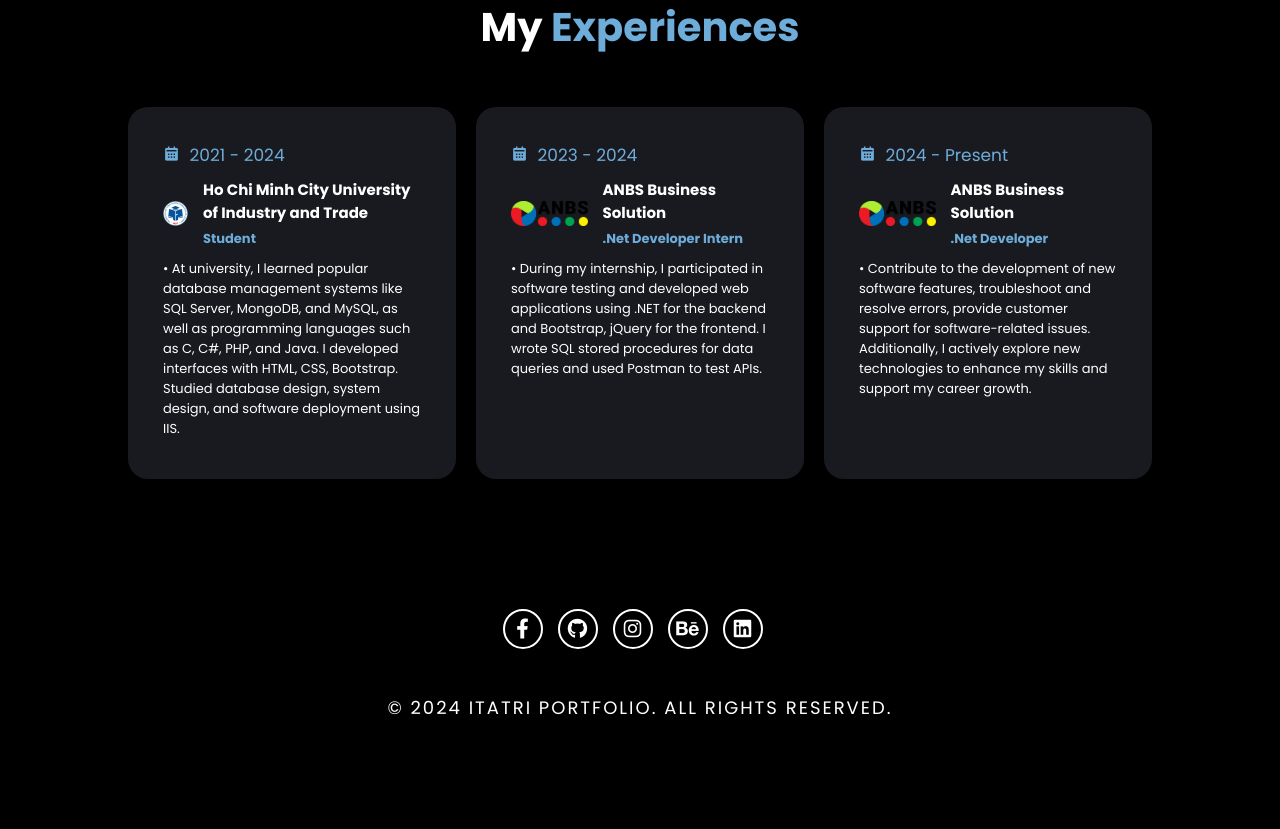
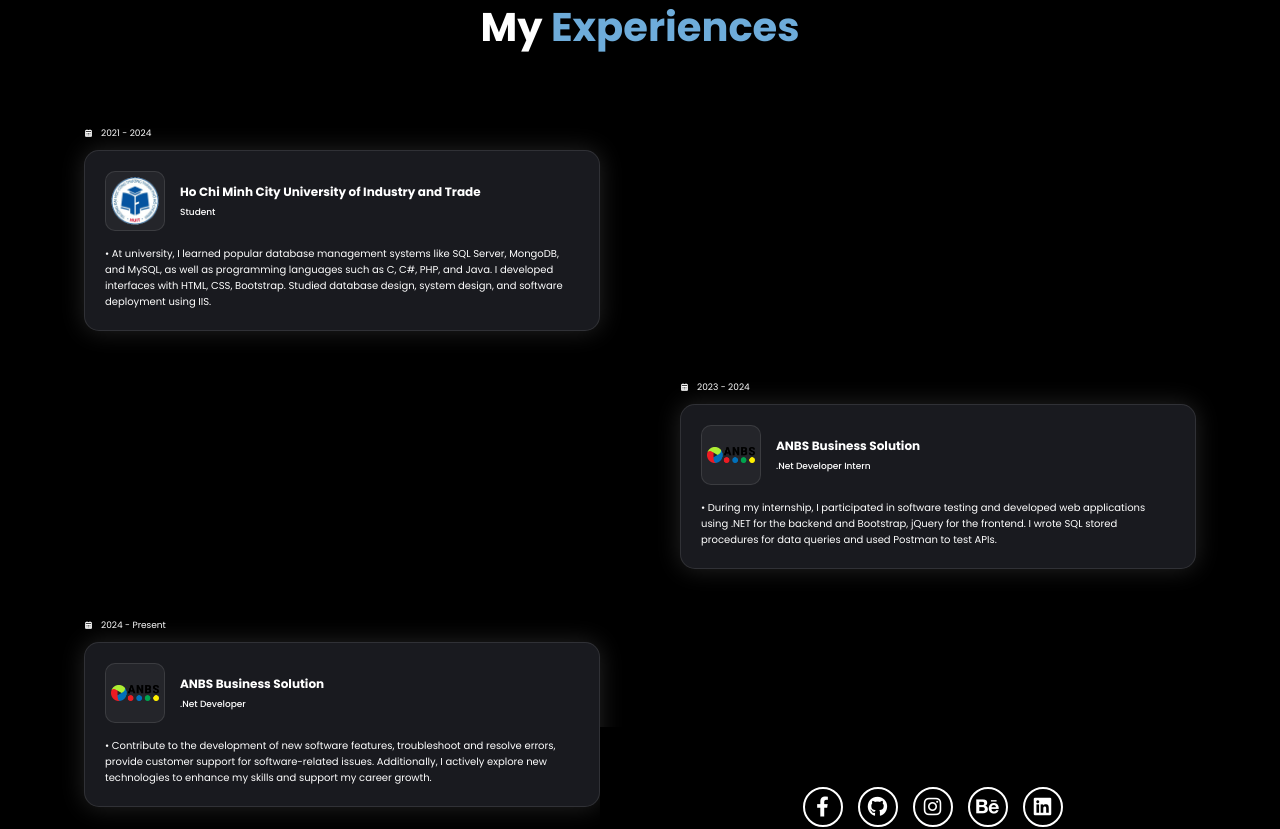
Before and after one commit to Itatri/portfo-itatri-zero, an Angular app: page / in a window 1280 px wide. Shown: the part 1640-2469 px from the top of the page. Before the commit the page ends 2406 px from the top, so only its background shows below. Built offline with nearby package versions, Linux system fonts and the light colour scheme.

Commit message:
Update FE Expe

```diff
--- a/src/app/experiences/experiences.component.css
+++ b/src/app/experiences/experiences.component.css
@@ -1,88 +1,167 @@
 /* CSS Experiences page */
-
 .experiences {
-    min-height: 50vh;
-    padding: 70px 10%;
-    perspective: 1000px;
-    display: flex;
-    flex-direction: column;
-    align-items: center;
-    width: 100%;
-    overflow: hidden;
+  min-height: 100vh;
+  padding: 70px 5%;
+  position: relative;
 }
 
-
-.experience-container {
-  display: grid;
-  grid-template-columns: repeat(auto-fit, minmax(300px, 1fr));
-  gap: 2rem;
+.timeline {
+  position: relative;
+  max-width: 1200px;
+  margin: 50px auto;
+  padding: 20px;
 }
 
-.experience-box {
-  background: var(--box-component-color);
-  border-radius: 2rem;
-  padding: 2rem;
-  transition: .5s ease;
+.timeline::before {
+  content: '';
+  position: absolute;
+  width: 2px;
+  background: var(--main-color);
+  top: 0;
+  bottom: 0;
+  left: 50%;
+  transform: translateX(-50%);
 }
 
-.experience-box:hover {
-  transform: translateY(-10px);
-  box-shadow: 0 0 20px rgba(14, 255, 255, 0.2);
+.timeline-item {
+  width: calc(50% - 40px);
+  margin-bottom: 50px;
+  position: relative;
+  opacity: 0;
+  transform: translateY(20px);
+  animation: fadeInUp 0.5s ease forwards;
 }
 
-.experience-content {
-  padding: 1.5rem;
+.timeline-item:nth-child(odd) {
+  float: left;
+  clear: both;
+  transform: translateX(-30px);
 }
 
-.year {
-  font-size: 1.7rem;
-  color: #6EACDA;
-  padding-bottom: 1rem;
+.timeline-item:nth-child(even) {
+  float: right;
+  clear: both;
+  transform: translateX(30px);
+}
+.timeline-content {
+  background: #191a1f;
+  padding: 20px;
+  border-radius: 15px;
+  box-shadow: 0 0 25px rgba(182, 179, 179, 0.2);
+  transition: all 0.3s ease;
+  border: 1px solid rgba(255, 255, 255, 0.1);
+  backdrop-filter: blur(10px);
 }
 
-.year i {
-  margin-right: .5rem;
+.timeline-content:hover {
+  transform: translateY(-5px);
+  box-shadow: 0 5px 25px rgba(var(--main-color-rgb), 0.3);
+  background: rgba(255, 255, 255, 0.1);
+  border-color: var(--main-color);
 }
 
-.experience-content h3 {
-  font-size: 1.5rem;
-  margin-bottom: 1rem;
+.timeline::before {
+  content: '';
+  position: absolute;
+  width: 2px;
+  background: linear-gradient(
+    to bottom,
+    transparent,
+    var(--main-color),
+    transparent
+  );
+  top: 0;
+  bottom: 0;
+  left: 50%;
+  transform: translateX(-50%);
+  box-shadow: 0 0 15px var(--main-color);
+}
+
+.timeline-dot {
+  width: 16px;
+  height: 16px;
+  background: var(--main-color);
+  border-radius: 50%;
+  position: absolute;
+  right: -48px;
+  top: 20px;
+  box-shadow: 0 0 10px var(--main-color);
+  border: 2px solid var(--bg-color);
+}
+.timeline-item:nth-child(even) .timeline-dot {
+  left: -48px;
+}
+.timeline-date {
+  color: var(--main-color);
+  font-size: 0.9em;
+  margin-bottom: 10px;
   display: flex;
   align-items: center;
-  gap: 1.5rem; /* Space between logo and text */
+  gap: 8px;
 }
-
-.experience-content h3 img {
-  height: 2.5rem;
-  width: auto;
+.content-header {
+  display: flex;
+  align-items: center;
+  gap: 15px;
+  margin-bottom: 15px;
+}
+.content-header img {
+  width: 60px;
+  height: 60px;
+  border-radius: 10px;
   object-fit: contain;
-  flex-shrink: 0; /* Prevents logo from shrinking */
+  background: rgba(255, 255, 255, 0.05);
+  padding: 5px;
+  border: 1px solid rgba(255, 255, 255, 0.1);
 }
-
-.experience-content h3 span {
+.position-details {
   flex: 1;
 }
-
-
-
-.experience-content p {
-  font-size: 1.3rem;
-  margin-bottom: .5rem;
-  color: #ffffff;
+.company {
+  font-size: 1.2em;
+  margin-bottom: 5px;
+  color: var(--text-color);
 }
-
-.position-details {
-  display: flex;
-  flex-direction: column;
-  gap: 0.5rem;
+.position {
+  color: var(--main-color);
+  font-weight: 500;
+  font-size: 0.9em;
 }
-
-.company {
-  font-size: 1.5rem;
-  color: #fff;
+@keyframes fadeInUp {
+  to {
+      opacity: 1;
+      transform: translateY(0);
+  }
 }
-
-.position {
-  font-size: 1.3rem;
-  color: #6EACDA;
+/* Responsive Design */
+@media screen and (max-width: 768px) {
+  .timeline::before {
+      left: 30px;
+  }
+.timeline-item {
+      width: 100%;
+      padding-left: 60px;
+  }
+.timeline-item:nth-child(odd),
+  .timeline-item:nth-child(even) {
+      float: none;
+      clear: both;
+      transform: none;
+  }
+.timeline-dot {
+      left: 22px;
+      right: auto;
+  }
+.timeline-content {
+      padding: 15px;
+  }
+.content-header {
+      flex-direction: column;
+      align-items: flex-start;
+  }
+  .content-header img {
+      width: 50px;
+      height: 50px;
+      padding: 3px;
+  }
 }
--- a/src/app/experiences/experiences.component.html
+++ b/src/app/experiences/experiences.component.html
@@ -2,58 +2,64 @@
   <section class="experiences" id="experiences">
     <h2 class="heading">My <span>Experiences</span></h2>
 
-    <div class="experience-container">
-        <div class="experience-box">
-            <div class="experience-content">
-                <div class="year">
+    <div class="timeline">
+      <!-- Education -->
+      <div class="timeline-item">
+        <div class="timeline-dot"></div>
+        <div class="timeline-date">
           <i class='bx bxs-calendar'></i>
           2021 - 2024
         </div>
-                <h3>
+        <div class="timeline-content">
+          <div class="content-header">
             <img src="assets/Icons/HuitLogo.png" alt="HUIT Logo">
             <div class="position-details">
-                    <div class="company">Ho Chi Minh City University of Industry and Trade</div>
+              <h3 class="company">Ho Chi Minh City University of Industry and Trade</h3>
               <div class="position">Student</div>
             </div>
-                </h3>
+          </div>
           <p>• At university, I learned popular database management systems like SQL Server, MongoDB, and MySQL, as well as programming languages such as C, C#, PHP,
             and Java. I developed interfaces with HTML, CSS, Bootstrap. Studied database design, system design, and software deployment using IIS.
           </p>
         </div>
       </div>
 
-        <div class="experience-box">
-            <div class="experience-content">
-                <div class="year">
+      <!-- Internship -->
+      <div class="timeline-item">
+        <div class="timeline-dot"></div>
+        <div class="timeline-date">
           <i class='bx bxs-calendar'></i>
           2023 - 2024
         </div>
-                <h3>
+        <div class="timeline-content">
+          <div class="content-header">
             <img src="assets/Icons/ANBS.png" alt="ANBS Logo">
             <div class="position-details">
-                    <div class="company">ANBS Business Solution</div>
+              <h3 class="company">ANBS Business Solution</h3>
               <div class="position">.Net Developer Intern</div>
             </div>
-                </h3>
+          </div>
           <p>• During my internship, I participated in software testing and developed web applications using .NET for the backend and
             Bootstrap, jQuery for the frontend. I wrote SQL stored procedures for data queries and used Postman to test APIs.
           </p>
         </div>
       </div>
 
-        <div class="experience-box">
-            <div class="experience-content">
-                <div class="year">
+      <!-- Current Position -->
+      <div class="timeline-item">
+        <div class="timeline-dot"></div>
+        <div class="timeline-date">
           <i class='bx bxs-calendar'></i>
           2024 - Present
         </div>
-                <h3>
+        <div class="timeline-content">
+          <div class="content-header">
             <img src="assets/Icons/ANBS.png" alt="ANBS Logo">
             <div class="position-details">
-                    <div class="company">ANBS Business Solution</div>
+              <h3 class="company">ANBS Business Solution</h3>
               <div class="position">.Net Developer</div>
             </div>
-                </h3>
+          </div>
           <p>• Contribute to the development of new software features, troubleshoot and resolve errors, provide customer support for software-related issues.
             Additionally, I actively explore new technologies to enhance my skills and support my career growth.
           </p>
```
Lines whose indentation alone changed are shown as unchanged.
